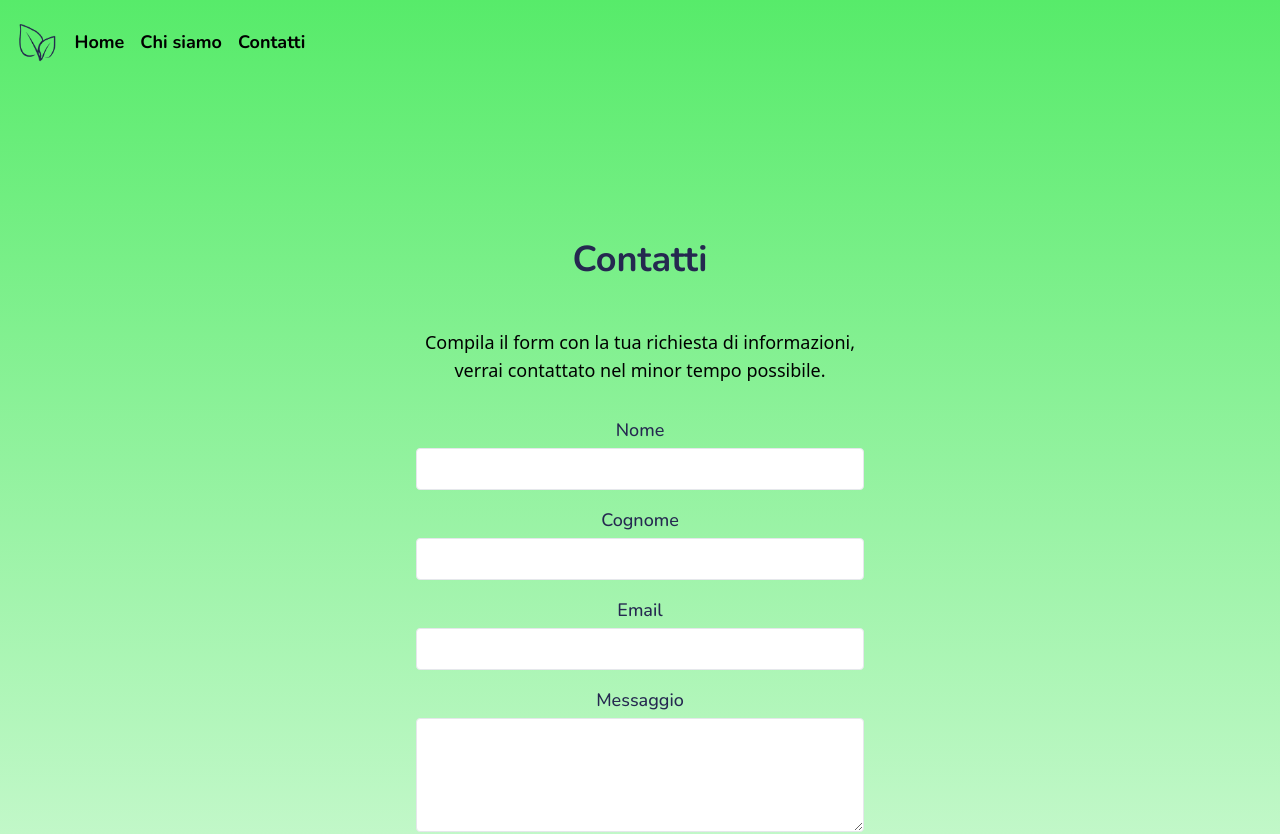
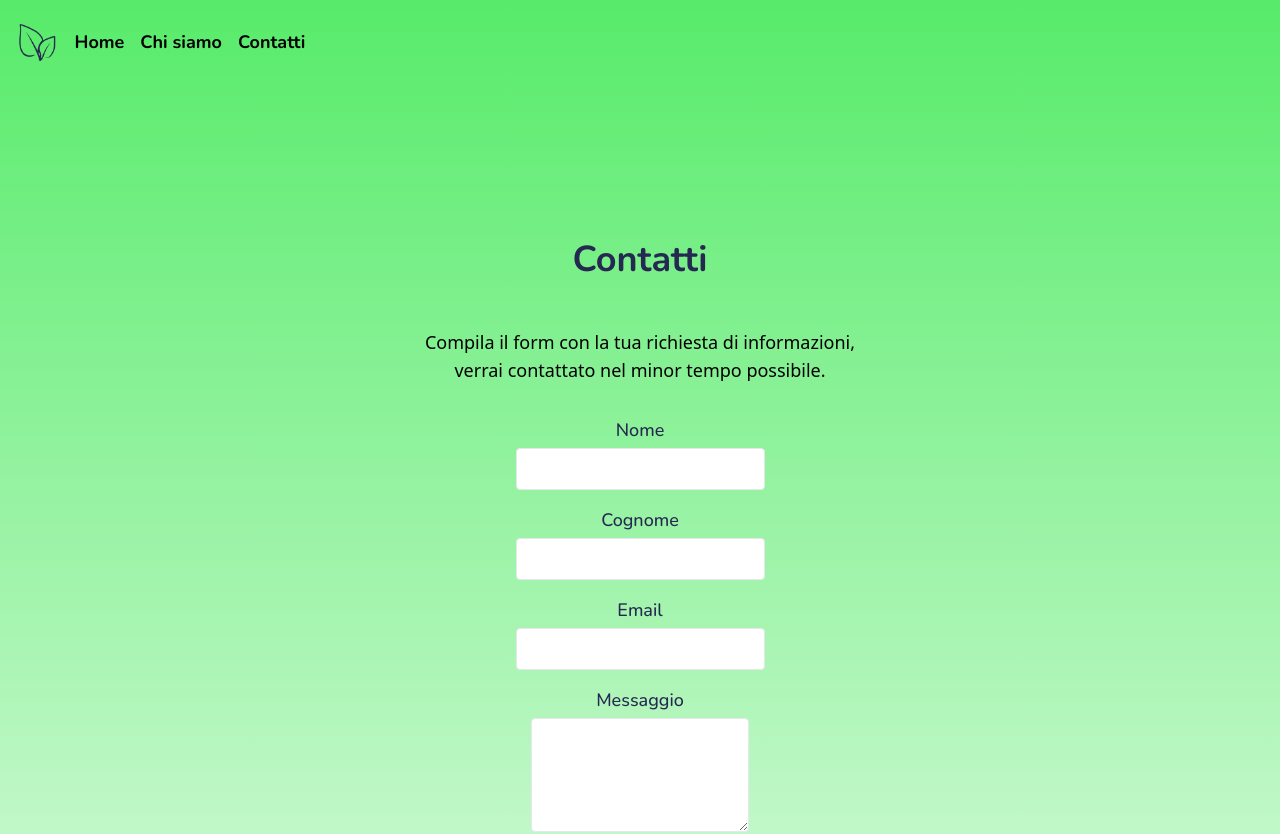
Before and after one commit to Stefina11/VeggieBites, a React (Vite) app: page /contatti in a window 1280 px wide. Shown: the top 834 px of the page. Built offline with nearby package versions, Linux system fonts and the light colour scheme.

Commit message:
modifica contatti form

```diff
--- a/src/components/Contatti.jsx
+++ b/src/components/Contatti.jsx
@@ -23,7 +23,7 @@ function Contatti() {
               type="text"
               id="nome"
               name="nome"
-              className="mt-1 p-2 border rounded w-full"
+              className="mt-1 p-2 border rounded max-w-xs mx-auto"
               required
             />
           </div>
@@ -38,7 +38,7 @@ function Contatti() {
               type="text"
               id="cognome"
               name="cognome"
-              className="mt-1 p-2 border rounded w-full"
+              className="mt-1 p-2 border rounded max-w-xs mx-auto"
               required
             />
           </div>
@@ -53,7 +53,7 @@ function Contatti() {
               type="email"
               id="email"
               name="email"
-              className="mt-1 p-2 border rounded w-full"
+              className="mt-1 p-2 border rounded max-w-xs mx-auto"
               required
             />
           </div>
@@ -68,7 +68,7 @@ function Contatti() {
               id="messaggio"
               name="messaggio"
               rows="4"
-              className="mt-1 p-2 border rounded w-full"
+              className="mt-1 p-2 border rounded max-w-xs mx-auto"
               required
             ></textarea>
           </div>
```
